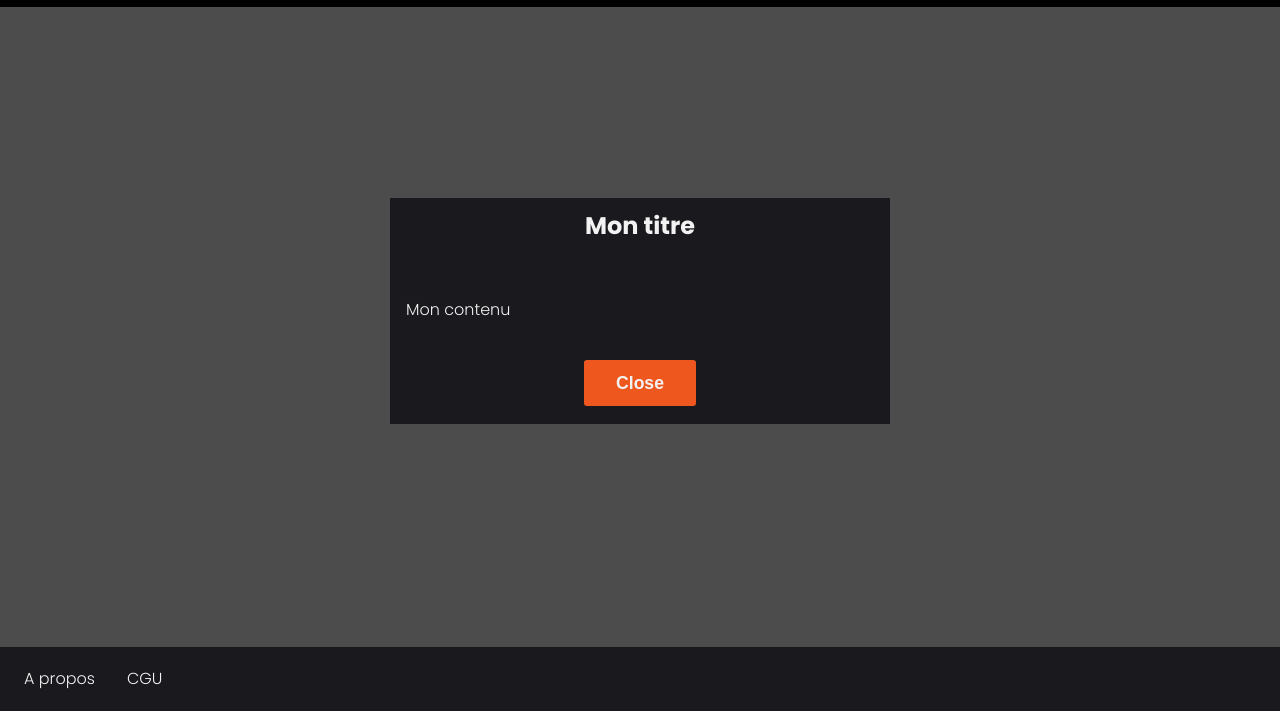
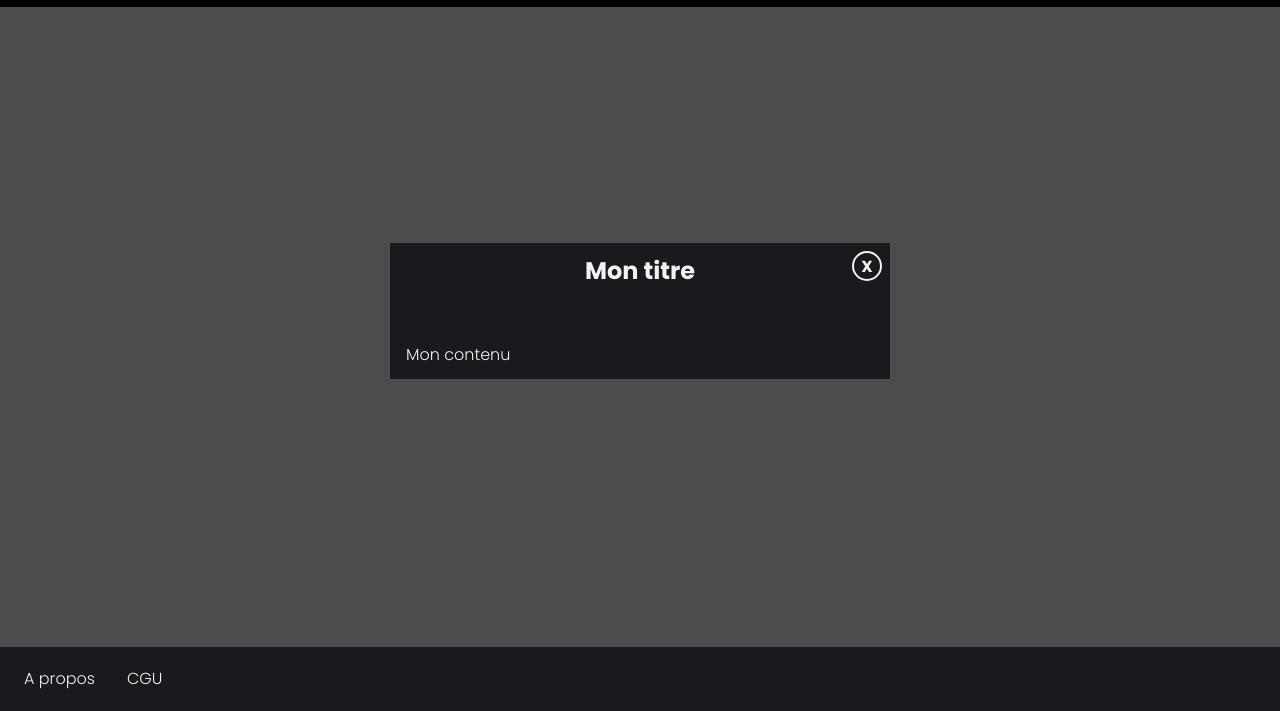
Before and after one commit to nikobass/pokertool-client, a React app: page / in a window 1280 px wide. Both pictures are taken after a click on the button "Connexion". Shown: the part 89-800 px from the top of the page. Built offline with nearby package versions, Linux system fonts and the light colour scheme.

Commit message:
add close function to modal

```diff
--- a/src/actions/user.js
+++ b/src/actions/user.js
@@ -2,6 +2,7 @@ export const TOGGLE_MODIFY_PROFIL = 'TOGGLE_MODIFY_PROFIL';
 export const CHANGE_INPUT_VALUE = 'CHANGE_INPUT_VALUE';
 export const RESET_PROFIL_MODIF = 'RESET_PROFIL_MODIF';
 export const SHOW_CONNECTION_MODAL = 'SHOW_CONNECTION_MODAL';
+export const HIDE_MODAL = 'HIDE_MODAL';
 
 export const toggleModifyProfil = () => ({
     type: TOGGLE_MODIFY_PROFIL
@@ -20,3 +21,7 @@ export const resetProfilModif = () => ({
 export const showConnectionModal = () => ({
     type: SHOW_CONNECTION_MODAL
 })
+
+export const hideModal = () => ({
+    type: HIDE_MODAL
+})
--- a/src/components/Header/index.js
+++ b/src/components/Header/index.js
@@ -61,7 +61,7 @@ const Header = ({ isLogged, handleShowModal, showConnectionModal }) => (
                 <button type="button" className={!isLogged ? "header__connexion__button invisible" : "header__connexion__button"}>Déconnexion</button>
             </div>
         </header >
-        <Modal open={showConnectionModal} title='Mon titre' content='Mon contenu'/>
+        <Modal isOpen={showConnectionModal} title='Mon titre' content='Mon contenu'/>
     </>
 )
 
--- a/src/components/Modal/index.js
+++ b/src/components/Modal/index.js
@@ -1,9 +1,17 @@
 import React from 'react';
+import { connect } from 'react-redux';
+import { hideModal } from 'src/actions/user';
+
 import './modal.scss';
 
-const Modal = ({open, title, content}) => {
+const Modal = ({
+    isOpen,
+    title,
+    content,
+    handleHideModal
+}) => {
 
-    if(!open){
+    if(!isOpen){
         //si open est false alors la modal ne retourne rien.
         // c'est à dire que rien n'est affiché à l'écran
 
@@ -15,15 +23,19 @@ const Modal = ({open, title, content}) => {
         <div className="modal__content">
             <div className="modal__content__header">
                 <h2 className="modal__content__header__title">{title}</h2>
+                <span onClick={handleHideModal} className="modal__content__header__close">X</span>
             </div>
             <div className="modal__content__body">
                 {content}
-            </div>
-            <div className="modal__content__footer">
-                <button className="modal__content__footer__button">Close</button>
             </div>
         </div>
     </div>
 )}
 
-export default Modal;
+const mapDispatchToProps = (dispatch) => ({
+    handleHideModal: () => {
+        dispatch(hideModal());
+    }
+})
+
+export default connect(null, mapDispatchToProps)(Modal);
--- a/src/components/Modal/modal.scss
+++ b/src/components/Modal/modal.scss
@@ -19,6 +19,7 @@
         }
 
         &__header{
+            position: relative;
 
             &__title{
                 color: #f2f2f2;
@@ -27,20 +28,25 @@
                 margin-bottom: 2rem;
                 text-align: center;
             }
-        }
 
-        &__footer{
-            text-align: center;
+            &__close{
+                display: block;
+                border: 2px solid #f2f2f2;
+                width: 30px;
+                height: 30px;
+                border-radius: 50%;
+                text-align: center;
+                line-height: 27px;
+                font-weight: bold;
+                position: absolute;
+                right: 0.5rem;
+                top: 0.5rem;
 
-            &__button{
-                background-color: #ee581e;
-                color: #f2f2f2;
-                padding: 0.8rem 2rem;
-                border-radius: 5px;
-                font-weight: 700;
-                font-size: 1.1rem;
-                border: 2px solid #19191e;
-                margin-top: 0.5rem;
+                &:hover{
+                    color: #EE581E;
+                    border: 2px solid #EE581E;
+                    cursor: pointer;
+                }
             }
         }
     }
--- a/src/reducers/user.js
+++ b/src/reducers/user.js
@@ -1,4 +1,10 @@
-import {TOGGLE_MODIFY_PROFIL, CHANGE_INPUT_VALUE, RESET_PROFIL_MODIF, SHOW_CONNECTION_MODAL} from 'src/actions/user';
+import {
+    TOGGLE_MODIFY_PROFIL,
+    CHANGE_INPUT_VALUE,
+    RESET_PROFIL_MODIF,
+    SHOW_CONNECTION_MODAL,
+    HIDE_MODAL
+} from 'src/actions/user';
 
 
 const initialState = {
@@ -14,6 +20,7 @@ const initialState = {
         modifying: false,
     },
     showConnectionModal: false,
+
 }
 
 const reducer = (state = initialState, action = {}) => {
@@ -49,6 +56,11 @@ const reducer = (state = initialState, action = {}) => {
                 ...state,
                 showConnectionModal: true
             }
+        case HIDE_MODAL:
+            return{
+                ...state,
+                showConnectionModal: false
+            }
 
         default:
             return state;
```
